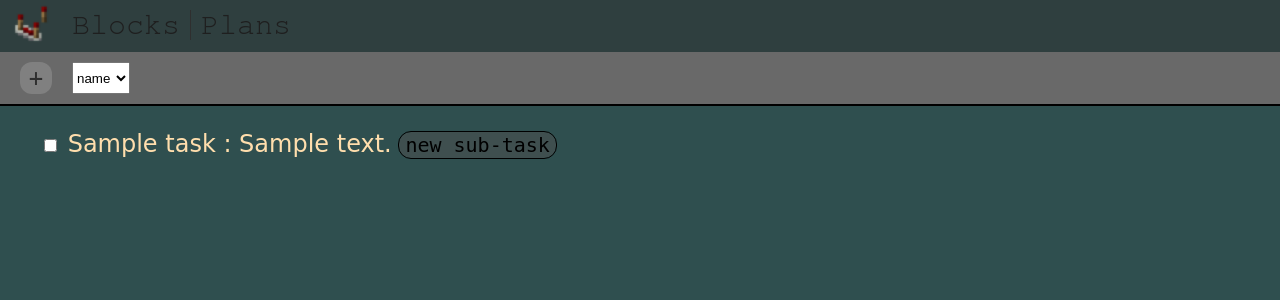
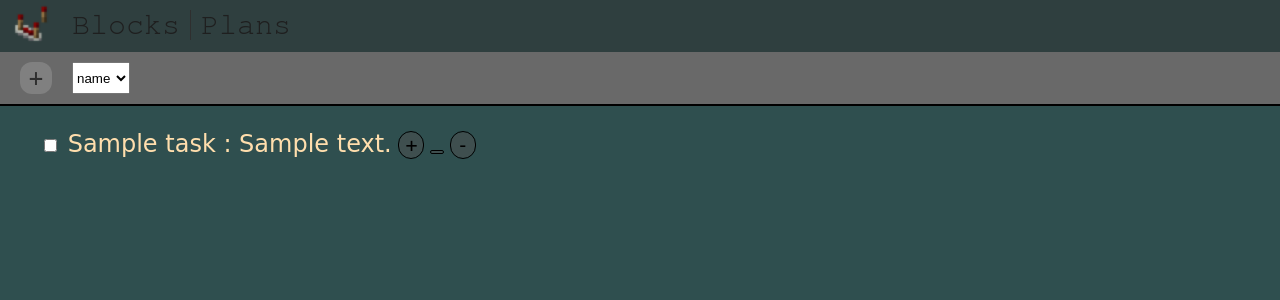
Before and after one commit to MdeKool/NicheRedstone, a FastAPI app: page /plans/ in a window 1280 px wide. Shown: the top 300 px of the page. Run offline with FastAPI, Linux system fonts and the light colour scheme; tables that the repository leaves empty hold one stand-in row (values such as "Sample post").

Commit message:
New buttons for different task actions

```diff
--- a/templates/macros/task_macro.html
+++ b/templates/macros/task_macro.html
@@ -1,4 +1,4 @@
-{% macro task(t) %}
+    {% macro task(t) %}
     <li>
         <input type="checkbox" id="task-{{ t.task_id }}">
         <label for="task-{{ t.task_id }}">
@@ -7,7 +7,9 @@
                 : {{ t.description }}
             {% endif %}
         </label>
-        <button class="new-sub-task" id="task-{{ t.task_id }}">new sub-task</button>
+        <button class="new-sub-task" id="task-{{ t.task_id }}">+</button>
+        <button class="edit-task" id="task-{{ t.task_id }}"><i class="fa fa-pencil"></i></button>
+        <button class="remove-task" id="task-{{ t.task_id }}">-</button>
         <ul>
             {% for st in t.subtasks %}
                 {{ task(st) }}
```
